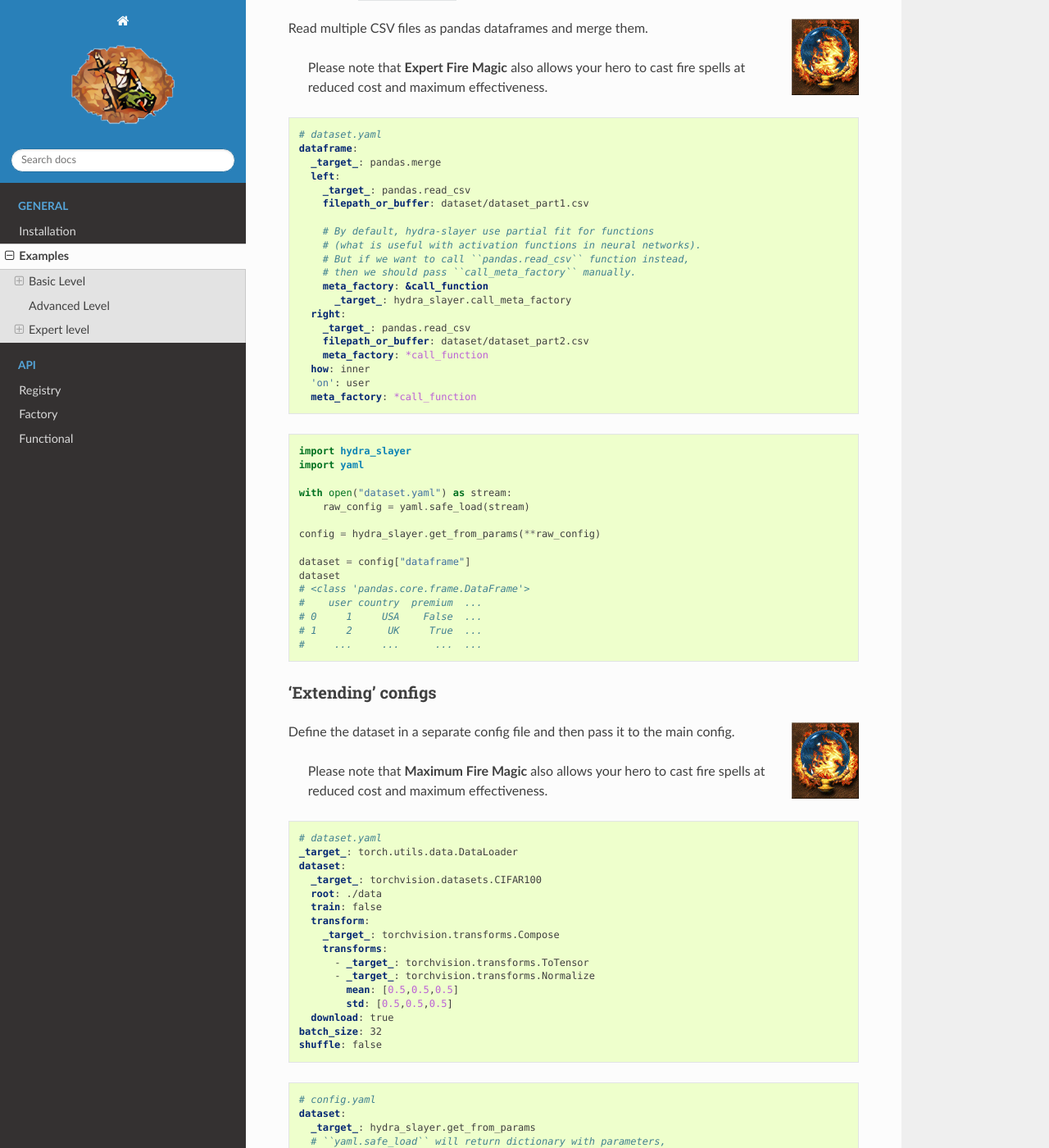
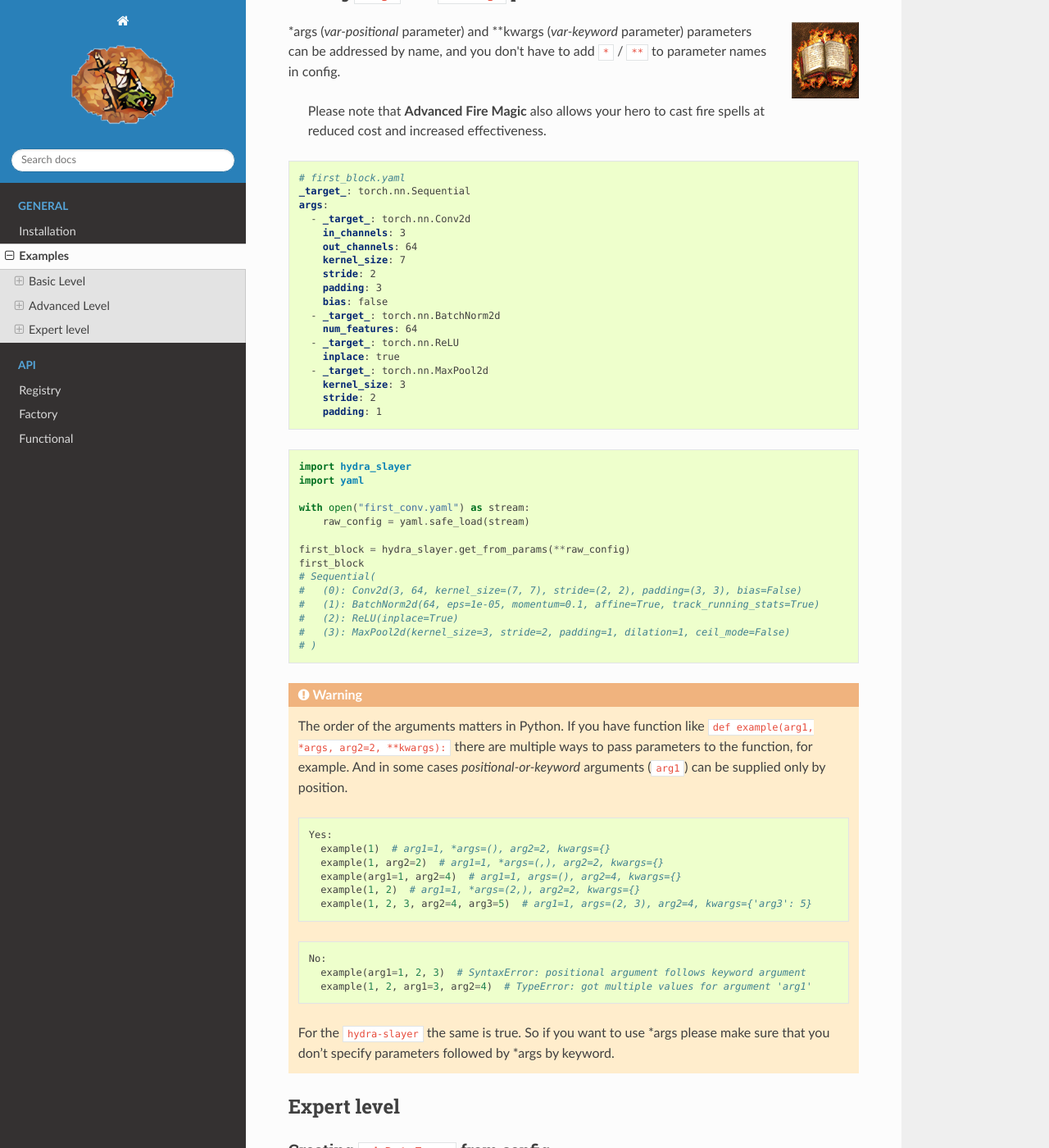
Before and after one commit to catalyst-team/hydra-slayer, a Sphinx documentation site: the page built from docs/pages/examples.rst, in a window 1280 px wide and 1400 px high, scrolled down 2163 px. Shown: the whole window at 82% size. Built offline with Sphinx 7.4.7 and the Read the Docs theme 2.0.0, drawn with Linux system fonts in a browser that asks for light colours; some of the changed text lies outside the part shown.

Commit message:
docs: example with *args added (#18)

```diff
--- a/docs/pages/examples.rst
+++ b/docs/pages/examples.rst
@@ -13,9 +13,14 @@ Creating object from config
 .. raw:: html
 
    <div>
-     <img src="../_static/basic_fire_magic.png" style="float: right; padding-left: 24px;" />
-     <p>Create instance from YAML config file with params.</p>
-     <blockquote>Please note that <b>Basic Fire Magic</b> also allows your hero to cast fire spells at reduced cost.</blockquote>
+     <img src="../_static/basic_fire_magic.png" style="float: right; padding-left: 24px; padding-bottom: 24px;" />
+     <p>
+       One of the ways to create instance from YAML config file is
+       <code class="docutils literal notranslate"><span class="pre">get_from_params()</span></code>.
+     </p>
+     <blockquote>
+       Please note that <b>Basic Fire Magic</b> also allows your hero to cast fire spells at reduced cost.
+     </blockquote>
    </div>
 
 .. code-block:: yaml
@@ -38,15 +43,21 @@ Creating object from config
    # Normalize(mean=[0.5, 0.5, 0.5], std=[0.5, 0.5, 0.5])
 
 
-Creating object with ``Registry``
----------------------------------
+Creating objects with ``Registry``
+----------------------------------
 
 .. raw:: html
 
    <div>
-     <img src="../_static/basic_fire_magic.png" style="float: right; padding-left: 24px;" />
-     <p>Add python modules to the registry and create instance from config file with params.</p>
-     <blockquote>Please note that <b>Basic Fire Magic</b> also allows your hero to cast fire spells at reduced cost.</blockquote>
+     <img src="../_static/basic_fire_magic.png" style="float: right; padding-left: 24px; padding-bottom: 24px;" />
+     <p>
+       You also can add python modules to the
+       <code class="docutils literal notranslate"><span class="pre">Registry()</span></code>
+       and then use it to create instances by shorter (or custom) name.
+     </p>
+     <blockquote>
+       Please note that <b>Basic Fire Magic</b> also allows your hero to cast fire spells at reduced cost.
+     </blockquote>
    </div>
 
 .. code-block:: yaml
@@ -63,9 +74,8 @@ Creating object with ``Registry``
    import yaml
 
    registry = hydra_slayer.Registry()
-   registry.add(torchvision.transforms.Normalize)
-   # or you can add all classes and functions from module with
-   #   registry.add_from_module(torchvision.transforms)
+   registry.add_from_module(torchvision.transforms)
+   # or you can use ``registry.add()`` to add only specific instances
 
    with open("transform.yaml") as stream:
        raw_config = yaml.safe_load(stream)
@@ -78,12 +88,21 @@ Creating object with ``Registry``
 Advanced Level
 ==============
 
+Creating complex objects
+------------------------
+
 .. raw:: html
 
    <div>
-     <img src="../_static/advanced_fire_magic.png" style="float: right; padding-left: 24px;" />
-     <p>Create <a href="https://www.cs.toronto.edu/~kriz/cifar.html">CIFAR100</a> dataset from config file with params.</p>
-     <blockquote>Please note that <b>Advanced Fire Magic</b> also allows your hero to cast fire spells at reduced cost and increased effectiveness.</blockquote>
+     <img src="../_static/advanced_fire_magic.png" style="float: right; padding-left: 24px; padding-bottom: 24px;" />
+     <p>
+       Nested data structures can be used to create complex objects like
+       <a href="https://www.cs.toronto.edu/~kriz/cifar.html">CIFAR100</a> dataset with custom transforms.
+     </p>
+     <blockquote>
+       Please note that <b>Advanced Fire Magic</b> also allows your hero to cast fire spells at reduced cost
+       and increased effectiveness.
+     </blockquote>
    </div>
 
 .. code-block:: yaml
@@ -122,6 +141,88 @@ Advanced Level
    #            )
 
 
+Passing ``*args`` and ``**kwargs`` parameters
+---------------------------------------------
+
+.. raw:: html
+
+   <div>
+     <img src="../_static/advanced_fire_magic.png" style="float: right; padding-left: 24px; padding-bottom: 24px;" />
+     <p>
+       *args (<i>var-positional</i> parameter) and **kwargs (<i>var-keyword</i> parameter) parameters
+       can be addressed by name, and you don't have to add
+       <code class="docutils literal notranslate"><span class="pre">*</span></code> /
+       <code class="docutils literal notranslate"><span class="pre">**</span></code>
+       to parameter names in config.
+     </p>
+     <blockquote>
+       Please note that <b>Advanced Fire Magic</b> also allows your hero to cast fire spells at reduced cost
+       and increased effectiveness.
+     </blockquote>
+   </div>
+
+.. code-block:: yaml
+
+   # first_block.yaml
+   _target_: torch.nn.Sequential
+   args:
+     - _target_: torch.nn.Conv2d
+       in_channels: 3
+       out_channels: 64
+       kernel_size: 7
+       stride: 2
+       padding: 3
+       bias: false
+     - _target_: torch.nn.BatchNorm2d
+       num_features: 64
+     - _target_: torch.nn.ReLU
+       inplace: true
+     - _target_: torch.nn.MaxPool2d
+       kernel_size: 3
+       stride: 2
+       padding: 1
+
+.. code-block:: python
+
+   import hydra_slayer
+   import yaml
+
+   with open("first_conv.yaml") as stream:
+       raw_config = yaml.safe_load(stream)
+
+   first_block = hydra_slayer.get_from_params(**raw_config)
+   first_block
+   # Sequential(
+   #   (0): Conv2d(3, 64, kernel_size=(7, 7), stride=(2, 2), padding=(3, 3), bias=False)
+   #   (1): BatchNorm2d(64, eps=1e-05, momentum=0.1, affine=True, track_running_stats=True)
+   #   (2): ReLU(inplace=True)
+   #   (3): MaxPool2d(kernel_size=3, stride=2, padding=1, dilation=1, ceil_mode=False)
+   # )
+
+.. warning::
+   The order of the arguments matters in Python. If you have function like
+   ``def example(arg1, *args, arg2=2, **kwargs):`` there are multiple ways to pass parameters to the function,
+   for example. And in some cases *positional-or-keyword* arguments (``arg1``) can be supplied only by position.
+
+   .. code-block:: python
+
+      Yes:
+        example(1)  # arg1=1, *args=(), arg2=2, kwargs={}
+        example(1, arg2=2)  # arg1=1, *args=(,), arg2=2, kwargs={}
+        example(arg1=1, arg2=4)  # arg1=1, args=(), arg2=4, kwargs={}
+        example(1, 2)  # arg1=1, *args=(2,), arg2=2, kwargs={}
+        example(1, 2, 3, arg2=4, arg3=5)  # arg1=1, args=(2, 3), arg2=4, kwargs={'arg3': 5}
+
+   .. code-block:: python
+
+      No:
+        example(arg1=1, 2, 3)  # SyntaxError: positional argument follows keyword argument
+        example(1, 2, arg1=3, arg2=4)  # TypeError: got multiple values for argument 'arg1'
+
+   For the ``hydra-slayer`` the same is true. So if you want to use \*args please make sure
+   that you don't specify parameters followed by \*args by keyword.
+
+
 Expert level
 ============
 
@@ -131,9 +232,12 @@ Creating ``pd.DataFrame`` from config
 .. raw:: html
 
    <div>
-     <img src="../_static/expert_fire_magic.png" style="float: right; padding-left: 24px;" />
-     <p>Read multiple CSV files as pandas dataframes and merge them.</p>
-     <blockquote>Please note that <b>Expert Fire Magic</b> also allows your hero to cast fire spells at reduced cost and maximum effectiveness.</blockquote>
+     <img src="../_static/expert_fire_magic.png" style="float: right; padding-left: 24px; padding-bottom: 24px;" />
+     <p>You also can read multiple CSV files as pandas dataframes and merge them.</p>
+     <blockquote>
+       Please note that <b>Expert Fire Magic</b> also allows your hero to cast fire spells at reduced cost
+       and maximum effectiveness.
+     </blockquote>
    </div>
 
 .. code-block:: yaml
@@ -178,15 +282,18 @@ Creating ``pd.DataFrame`` from config
    #     ...     ...      ...  ...
 
 
-'Extending' configs
--------------------
+Extending configs
+-----------------
 
 .. raw:: html
 
   <div>
-    <img src="../_static/expert_fire_magic.png" style="float: right; padding-left: 24px;" />
-    <p>Define the dataset in a separate config file and then pass it to the main config.</p>
-    <blockquote>Please note that <b>Maximum Fire Magic</b> also allows your hero to cast fire spells at reduced cost and maximum effectiveness.</blockquote>
+    <img src="../_static/expert_fire_magic.png" style="float: right; padding-left: 24px; padding-bottom: 24px;" />
+    <p>It is also possible define the dataset in a separate config file and then pass it to the main config.</p>
+    <blockquote>
+      Please note that <b>Maximum Fire Magic</b> also allows your hero to cast fire spells at reduced cost
+      and maximum effectiveness.
+    </blockquote>
   </div>
 
 .. code-block:: yaml
```
